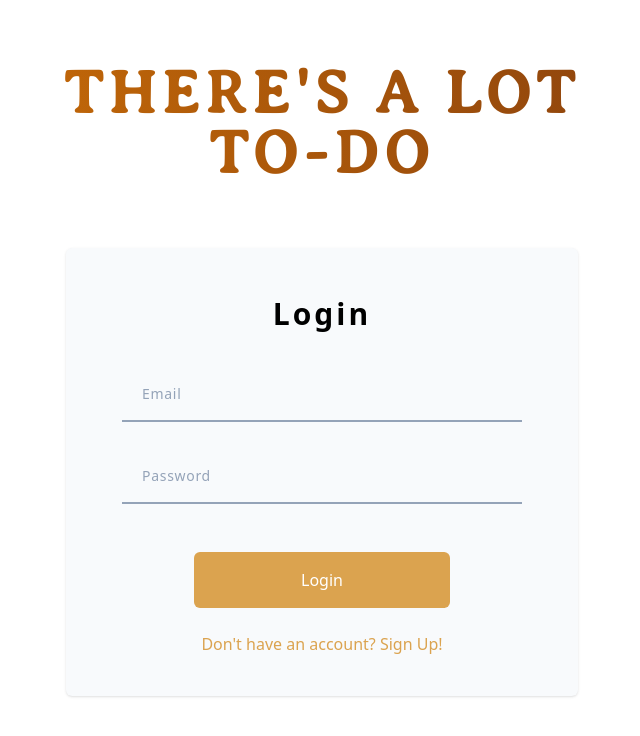
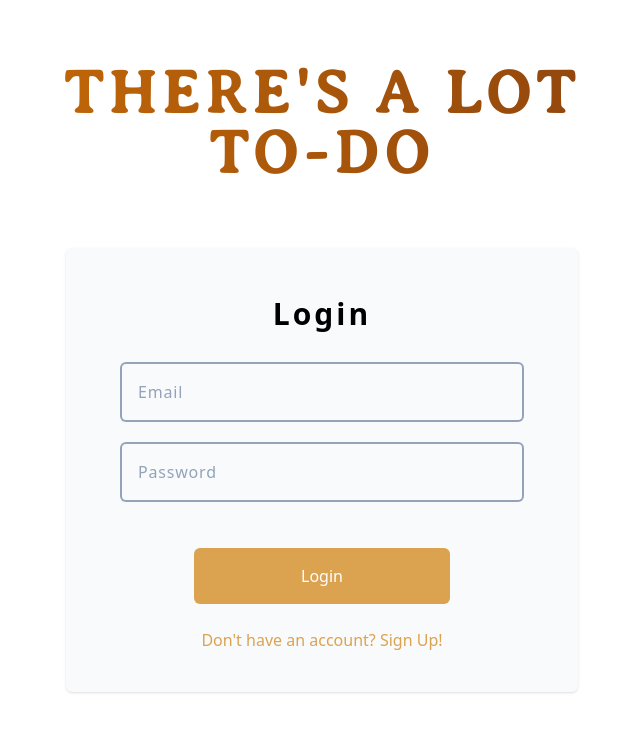
Before and after one commit to Eoligan/Project2_todo_app, a Vue app: page /login in a window 1280 px wide. Shown: the top 736 px of the page, without its empty margins (318-958 px from the left). Built offline with nearby package versions, Linux system fonts and the light colour scheme.

Commit message:
login and register effect done

```diff
--- a/src/views/LoginView.vue
+++ b/src/views/LoginView.vue
@@ -23,7 +23,7 @@ const password = ref("")
         <div class="peer relative flex flex-col">
           <input
             placeholder="Email"
-            class="peer border-x-0 border-b-2 border-t-0 border-slate-400 bg-slate-50 py-4 pl-4 tracking-wider placeholder-transparent hover:rounded hover:border-b-transparent hover:ring-2 hover:ring-slate-600 focus:rounded focus:border-b-transparent focus:outline-none focus:ring-2 focus:ring-brand"
+            class="peer rounded border-none bg-slate-50 py-4 pl-4 tracking-wider placeholder-transparent ring-2 ring-slate-400 hover:rounded hover:border-b-transparent hover:ring-2 hover:ring-slate-600 focus:rounded focus:border-b-transparent focus:outline-none focus:ring-2 focus:ring-brand"
             id="email"
             name="email"
             type="text"
@@ -31,14 +31,14 @@ const password = ref("")
           />
           <label
             for="email"
-            class="absolute -top-3.5 bg-slate-50 p-1 text-sm tracking-wider text-slate-400 transition-all peer-placeholder-shown:top-4 peer-placeholder-shown:ml-4 peer-placeholder-shown:tracking-wider peer-focus:-top-3.5 peer-focus:-translate-x-2 peer-focus:bg-slate-50 peer-focus:p-1 peer-focus:text-sm peer-focus:tracking-wider peer-focus:text-brand"
+            class="absolute -top-4 left-2 bg-slate-50 p-0.5 text-sm tracking-wider text-slate-400 transition-all peer-placeholder-shown:left-3.5 peer-placeholder-shown:top-3.5 peer-placeholder-shown:text-base peer-placeholder-shown:text-slate-400 peer-focus:-top-4 peer-focus:left-2 peer-focus:bg-slate-50 peer-focus:p-0.5 peer-focus:text-sm peer-focus:text-brand"
             >Email</label
           >
         </div>
         <div class="peer relative flex flex-col">
           <input
             placeholder="Password"
-            class="text-averia peer border-x-0 border-b-2 border-t-0 border-slate-400 bg-slate-50 py-4 pl-4 tracking-wider placeholder-transparent hover:rounded hover:border-b-transparent hover:ring-2 hover:ring-slate-600 focus:rounded focus:border-b-transparent focus:outline-none focus:ring-2 focus:ring-brand"
+            class="peer rounded border-none bg-slate-50 py-4 pl-4 tracking-wider placeholder-transparent ring-2 ring-slate-400 hover:rounded hover:border-b-transparent hover:ring-2 hover:ring-slate-600 focus:rounded focus:border-b-transparent focus:outline-none focus:ring-2 focus:ring-brand"
             id="pass"
             name="pass"
             type="password"
@@ -47,7 +47,7 @@ const password = ref("")
           />
           <label
             for="pass"
-            class="absolute -top-3.5 bg-slate-50 p-1 text-sm tracking-wider text-slate-400 transition-all peer-placeholder-shown:top-4 peer-placeholder-shown:ml-4 peer-placeholder-shown:tracking-wider peer-focus:-top-3.5 peer-focus:-translate-x-0 peer-focus:bg-slate-50 peer-focus:p-1 peer-focus:text-sm peer-focus:tracking-wider peer-focus:text-brand"
+            class="absolute -top-4 left-2 bg-slate-50 p-0.5 text-sm tracking-wider text-slate-400 transition-all peer-placeholder-shown:left-3.5 peer-placeholder-shown:top-3.5 peer-placeholder-shown:text-base peer-placeholder-shown:text-slate-400 peer-focus:-top-4 peer-focus:left-2 peer-focus:bg-slate-50 peer-focus:p-0.5 peer-focus:text-sm peer-focus:text-brand"
             >Password</label
           >
         </div>
```
